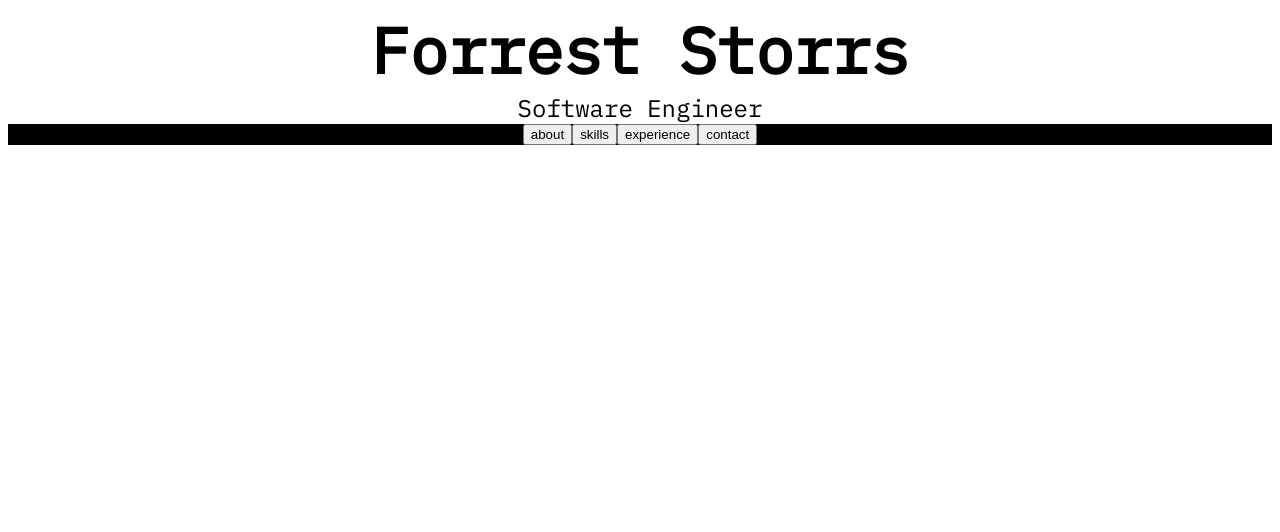
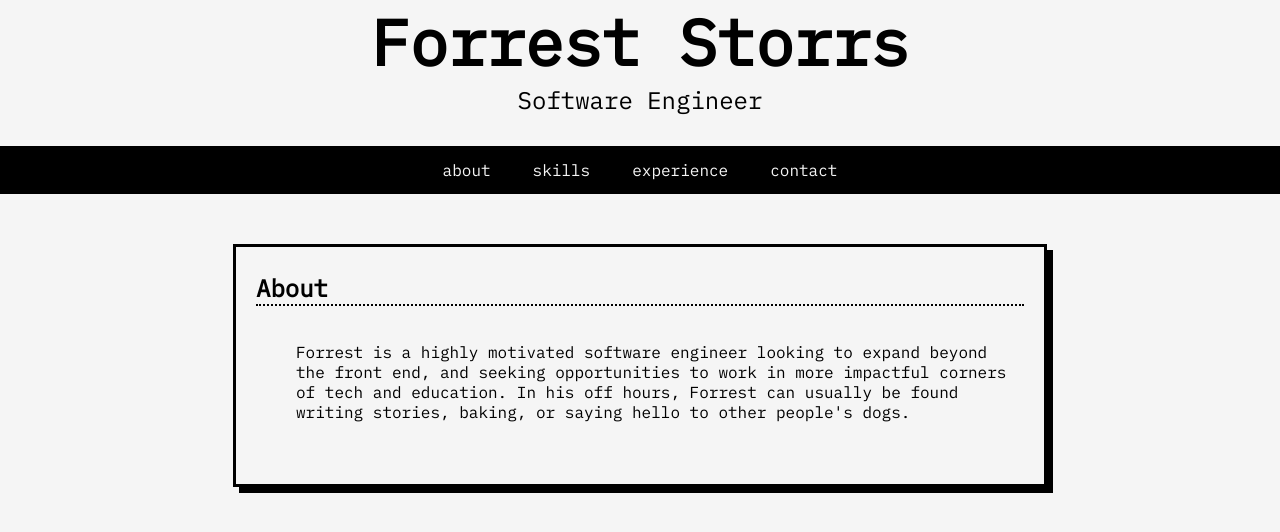
Before and after one commit to Bloombeard/bloombeard.github.io, a Next.js app: page /dev in a window 1280 px wide. Both pictures are taken after a click on the button "about". Shown: the top 532 px of the page. Built offline with nearby package versions, Linux system fonts and the light colour scheme.

Commit message:
MVP done. No aria tags or animations yet.

```diff
--- a/app/(extra)/dev/DevHeader.tsx
+++ b/app/(extra)/dev/DevHeader.tsx
@@ -1,15 +1,21 @@
 import React from 'react'
 
-const DevHeader = () => {
+export interface TProps {
+    setActiveBlockCallback: Function
+}
+
+const DevHeader = (props: TProps) => {
+    const { setActiveBlockCallback } = props
+
     return (
         <div className="dev-header">
             <div className="dev-header__title">Forrest Storrs</div>
             <div className="dev-header__subtitle">Software Engineer</div>
             <div className="dev-header__buttons">
-                <button className="dev-header__button">about</button>
-                <button className="dev-header__button">skills</button>
-                <button className="dev-header__button">experience</button>
-                <button className="dev-header__button">contact</button>
+                <button className="dev-header__button" onClick={() => setActiveBlockCallback('about')}>about</button>
+                <button className="dev-header__button" onClick={() => setActiveBlockCallback('skills')}>skills</button>
+                <button className="dev-header__button" onClick={() => setActiveBlockCallback('experience')}>experience</button>
+                <button className="dev-header__button" onClick={() => setActiveBlockCallback('contact')}>contact</button>
             </div>
         </div>
     )
--- /dev/null
+++ b/app/(extra)/dev/DevInfoBlock.tsx
@@ -0,0 +1,34 @@
+import React from 'react'
+
+import { TDevInfoBlockContent } from '@/common/types/types'
+
+export interface TProps {
+    block: TDevInfoBlockContent
+}
+
+const DevInfoBlock = (props: TProps) => {
+    const { block } = props
+
+    return (
+        <div className="dev-info-block">
+            {block.header && <div className="dev-info-block--header">{block.header}</div>}
+            {block.sections && block.sections.map(section => (
+                <div className="dev-block-section">
+                    {section.preHeader && <div className="dev-block-section--pre-header">{section.preHeader}</div>}
+                    {section.sectionHeader && <div className="dev-block-section--header">{section.sectionHeader}</div>}
+                    {section.subHeader && <div className="dev-block-section--sub-header">{section.subHeader}</div>}
+                    {section.bodyText && <div className="dev-block-section--body-text">{section.bodyText}</div>}
+                    {section.bullets &&
+                        <ul className="dev-block-section--bullet-list">
+                            {section.bullets.map(bullet => (
+                                <li className="dev-block-section--bullet">{bullet}</li>
+                            ))}
+                        </ul>
+                    }
+                </div>
+            ))}
+        </div>
+    )
+}
+
+export default DevInfoBlock
--- a/app/(extra)/dev/page.tsx
+++ b/app/(extra)/dev/page.tsx
@@ -1,13 +1,28 @@
 'use client'
 
-import React from 'react'
+import React, { useState } from 'react'
 import DevHeader from './DevHeader'
+import DevInfoBlock from './DevInfoBlock'
+import { devInfoBlocks } from '@/common/constants/devInfoBlocks'
+import { TDevInfoBlockKeys } from '@/common/types/types'
 
 const Dev = () => {
+    const [activeBlock, setActiveBlock] = useState<TDevInfoBlockKeys>('none')
+
+    const setActiveBlockCallback = (nextBlock: TDevInfoBlockKeys) => {
+        if (nextBlock !== activeBlock) {
+           return setActiveBlock(nextBlock)
+        }
+
+        return setActiveBlock('none')
+    }
 
     return (
         <main>
-                <DevHeader />
+                <DevHeader setActiveBlockCallback={setActiveBlockCallback} />
+                {activeBlock !== 'none' && (
+                    <DevInfoBlock block={devInfoBlocks[activeBlock]} />
+                )}
         </main>
     )
 }
--- /dev/null
+++ b/common/constants/devInfoBlocks.ts
@@ -0,0 +1,72 @@
+import { TDevInfoBlock, TDevInfoBlockContent } from "../types/types";
+
+export const devInfoBlocks: TDevInfoBlock = {
+    about: {
+        header: 'About',
+        sections: [{
+            bodyText: "Forrest is a highly motivated software engineer looking to expand beyond the front end, and seeking opportunities to work in more impactful corners of tech and education. In his off hours, Forrest can usually be found writing stories, baking, or saying hello to other people's dogs.",
+        }],
+    },
+    skills: {
+        header: 'Skills',
+        sections: [
+            {
+                sectionHeader: 'tools',
+                bodyText: 'Git, React, Typescript, Redux, Fluxible, NextJS, HTML5, Sass, Less, Redux, Fluxible, Material UI, Playwright, Jest, Javascript, Markdown, VS Code, Storybook, Figma, Jira, Asana, Affinity Design Suite, Adobe Design Suite, Google office, Microsoft office'
+            },
+            {
+                sectionHeader: 'methodologies',
+                bodyText: 'A/B testing, unit testing, end-to-end testing, Agile, scrum, test-driven development, mobile-first web design, responsive web design',
+            },
+            {
+                sectionHeader: 'learning',
+                bodyText: 'Go, Python, SQL, microservices, pgAdmin, Postman',
+            },
+        ],
+    },
+    experience: {
+        header: 'Experience',
+        sections: [
+            {
+                preHeader: 'software engineer (front end)',
+                sectionHeader: 'Niche Inc.',
+                subHeader: 'Feb 2020 - Present | niche.com',
+                bullets: [
+                    'Built systems and interfaces for Niche Direct Admissions, including user profile validations, multi-tab modals, and recommendation interfaces.',
+                    'Built user profile page, including forms architecture and modals for editing profiles.',
+                    'Made many changes to user registration interface over time, working with A/B tests in a complex flow of forms and validations.',
+                    'Built new home page during company rebrand, in conjunction with two other engineers and communicating with design and product team members.',
+                ],
+            },
+            {
+                preHeader: 'coding project',
+                sectionHeader: 'Game Not Included',
+                subHeader: 'Jul 2024 | gamenotincluded.fun',
+                bullets: [
+                    'Wrote piece of software for digital arts curriculum startup.',
+                    'Used Python to parse a .psd file to allow a student to upload a filled-out photoshop template and have their artwork pulled into the web app.',
+                ],
+            },
+            {
+                preHeader: 'coding project',
+                sectionHeader: 'Personal Portfolio Website',
+                subHeader: 'Mar 2024 | forreststorrs.com',
+                bodyText: 'Beyond his career as a software engineer, Forrest also writes fiction, comics, and material for tabletop role-playing games. He built his writing portfolio website from scratch using Nextjs, React, Typescript, and sass, and hosted it using github pages and github actions.',
+            },
+        ],
+    },
+    contact: {
+        header: 'Contact',
+        sections: [
+            {
+                sectionHeader: 'email',
+                bodyText: 'F.Storrs19@gmail.com',
+            },
+            {
+                sectionHeader: 'phone number',
+                bodyText: '847-946-3714',
+            },
+        ],
+    },
+    none: {},
+}
--- a/common/styles/dev.scss
+++ b/common/styles/dev.scss
@@ -1,11 +1,32 @@
+body {
+    background-color: whitesmoke;
+    margin: 0;
+}
+
+main {
+    display: flex;
+    flex-direction: column;
+    align-items: center;
+}
+
+button {
+    background: none;
+    border: none;
+    font: inherit;
+    outline: inherit;
+    cursor: pointer;
+}
+
 .dev-header {
     display: flex;
     flex-direction: column;
     align-items: center;
+    width: 100%;
 
     .dev-header__title {
         font-size: 4rem;
         font-weight: 900;
+        text-align: center;
     }
 
     .dev-header__subtitle {
@@ -17,12 +38,77 @@
         display: flex;
         flex-direction: row;
         justify-content: center;
+        gap: 30px;
+        height: 3rem;
         width: 100%;
-        margin: 30px, 0, 30px, 0;
+        margin: 30px 0 30px 0;
         background-color: black;
 
+
         .dev-header__button {
+            color: whitesmoke;
 
+            &:hover {
+                background-color: whitesmoke;
+                color: black;
+            }
         }
     }
 }
+
+.dev-info-block {
+    display: flex;
+    flex-direction: column;
+    align-items: center;
+    width: 60%;
+    border: solid 3px black;
+    box-shadow: 6px 6px black;
+    // border-top: solid 3px black;
+    // border-right: solid 6px black;
+    // border-bottom: solid 6px black;
+    // border-left: solid 3px black;
+    margin: 20px;
+    padding: 25px 20px 30px 20px;
+
+    .dev-info-block--close-button {
+        background-color: black;
+        color: whitesmoke;
+        position: relative;
+        left: 35%;
+        margin-top: 5%;
+    }
+
+    .dev-info-block--header {
+        font-size: 1.5em;
+        font-weight: 600;
+        width: 100%;
+        border-bottom: dotted 2px black;
+        margin-bottom: 20px;
+    }
+
+    .dev-block-section {
+        width: 100%;
+
+        .dev-block-section--pre-header {
+            font-size: 0.9em;
+        }
+
+        .dev-block-section--header {
+            font-size: 1.2em;
+            font-weight: 600;
+        }
+
+        .dev-block-section--sub-header {
+            font-size: 0.9em;
+        }
+
+        .dev-block-section--body-text {
+            padding-left: 40px;
+            margin: 16px 0 32px 0;
+        }
+
+        .dev-block-section--bullet-list {
+            margin: 16px 0 32px 0;
+        }
+    }
+}
```
Also changed, not shown: common/types/types.ts (+19 -0 lines).
